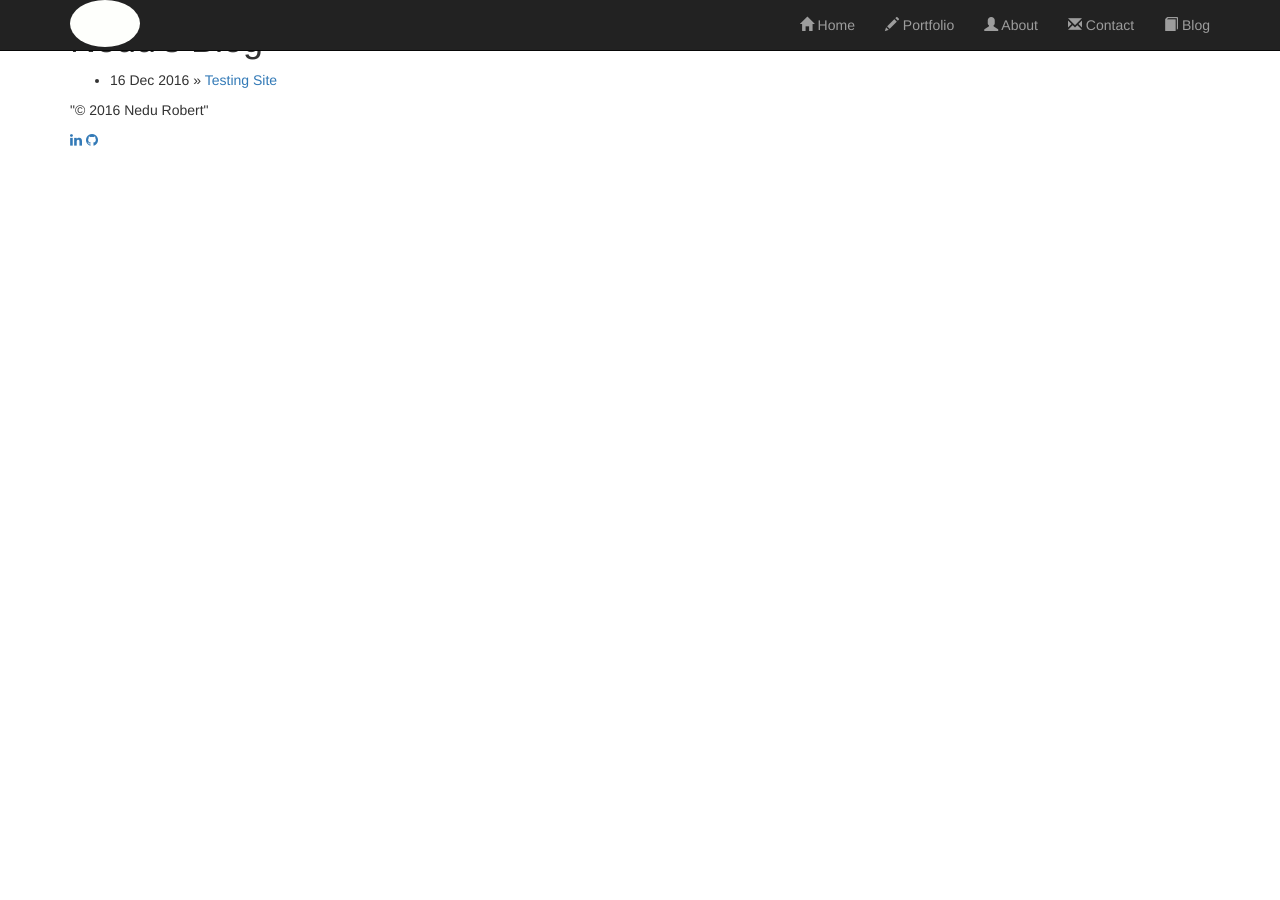
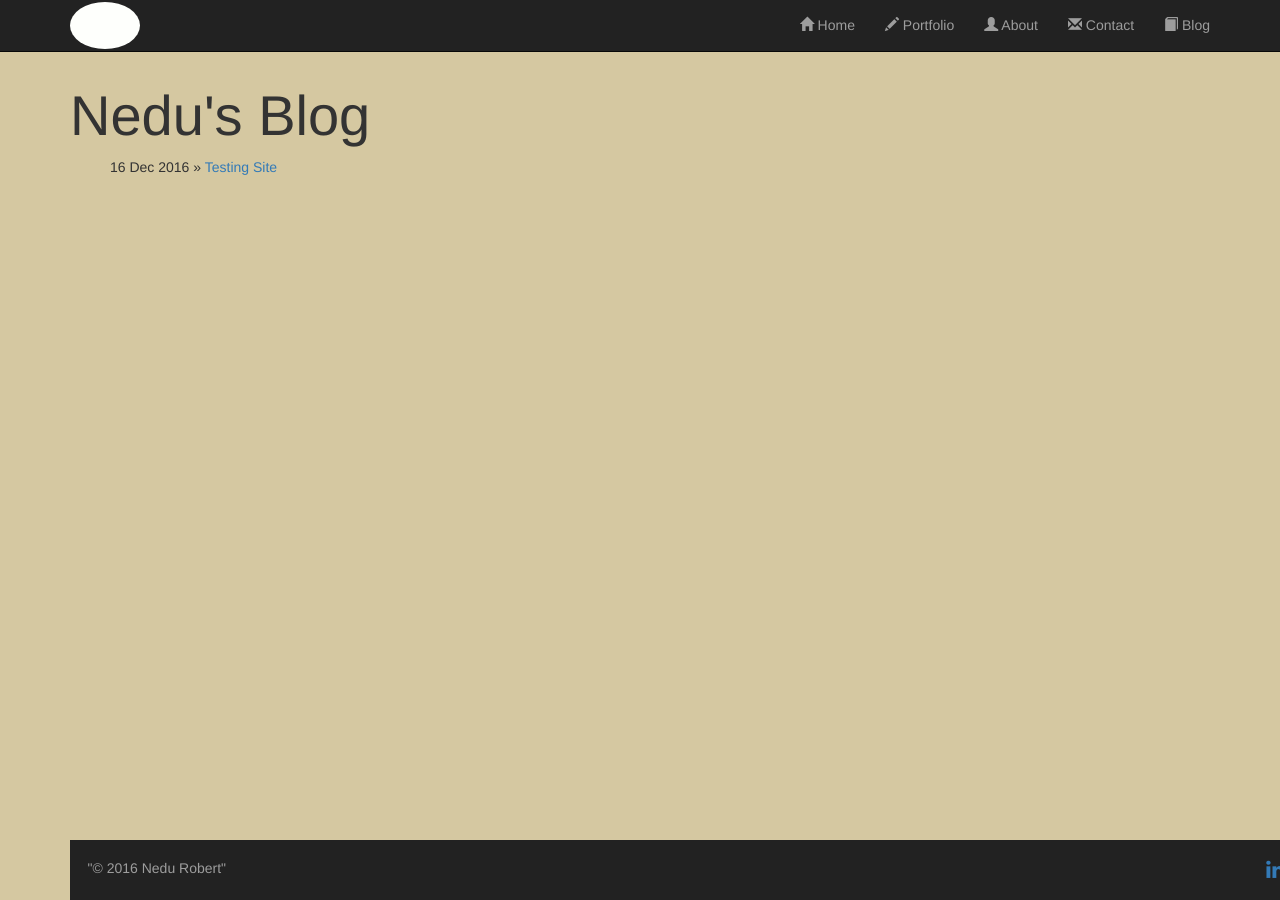
Before and after one commit to Nedu/old.nedu.github.io, a Jekyll site: the page built from blog/index.html, in a window 1280 px wide. Built offline with Jekyll 4.4.1, drawn with Linux system fonts in a browser that asks for light colours; nearby versions of some CDN libraries; the list of posts is cut into pages by our own code.

Commit message:
Update head.html

```diff
--- a/_includes/head.html
+++ b/_includes/head.html
@@ -8,5 +8,5 @@
     <link rel="stylesheet" href="https://maxcdn.bootstrapcdn.com/font-awesome/4.4.0/css/font-awesome.min.css">
     <script src="https://ajax.googleapis.com/ajax/libs/jquery/1.12.4/jquery.min.js"></script>
     <script src="https://maxcdn.bootstrapcdn.com/bootstrap/3.3.7/js/bootstrap.min.js"></script>
-    <link rel="stylesheet" type="text/css" href="styles/style.css">
+    <link rel="stylesheet" type="text/css" href="/styles/style.css">
 </head>
```
